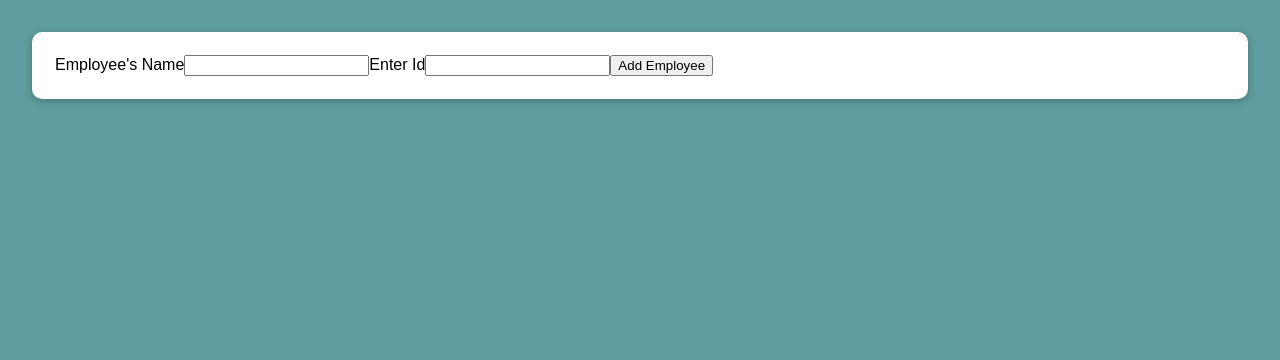
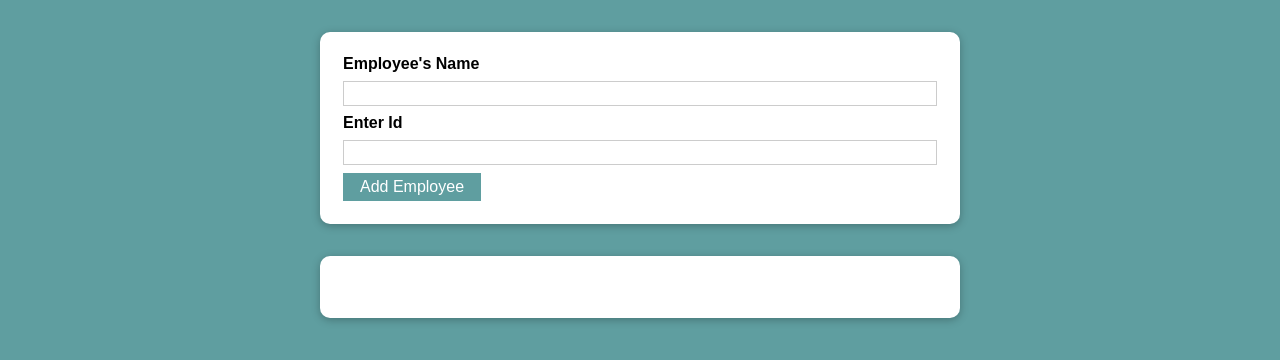
Before and after one commit to danbenhur/quick-project, a React (Create React App) app: page / in a window 1280 px wide. Shown: the top 360 px of the page. Built offline with nearby package versions, Linux system fonts and the light colour scheme.

Commit message:
form with card wrap

```diff
--- a/src/App.js
+++ b/src/App.js
@@ -1,10 +1,21 @@
 import React from "react";
-import AddEmployee from "./components/UI/Employees/AddEmployee";
+import { useState } from "react";
+import AddEmployee from "./components/Employees/AddEmployee";
+import EmployeesList from "./components/Employees/EmployeesList";
 
 function App() {
+  const [employeesList, setEmployeesList] = useState([]);
+
+  const addEmployeeHandler = (eName, eId) => {
+    setEmployeesList((oldEmployeesList) => {
+      return [...oldEmployeesList, { name: eName, id: eId }];
+    });
+  };
+
   return (
     <div>
-      <AddEmployee></AddEmployee>
+      <AddEmployee onAddEmployee={addEmployeeHandler} />
+      <EmployeesList employees={employeesList}></EmployeesList>
     </div>
   );
 }
--- /dev/null
+++ b/src/components/Employees/AddEmployee.js
@@ -0,0 +1,75 @@
+import react from "react";
+import styles from "./AddEmployee.module.css";
+import Card from "../UI/Card";
+import Button from "../UI/Button";
+import { useState } from "react";
+import ErrorModal from "../UI/ErrorModal";
+
+const AddEmployee = (props) => {
+  const [employeeNameInput, changeEmployeeInput] = useState("");
+  const [employeeIdInput, changeEmployeeId] = useState("");
+  const [error, setError] = useState();
+
+  const addEmployeeHandler = (event) => {
+    event.preventDefault();
+
+    if (
+      employeeNameInput.trim().length === 0 ||
+      employeeIdInput.trim().length === 0
+    ) {
+      setError({
+        title: "Invalid Input!",
+        message: "Please enter a valid Name and Id!",
+      });
+      return;
+    }
+    console.log(employeeNameInput, employeeIdInput);
+    props.onAddEmployee(employeeNameInput, employeeIdInput);
+    changeEmployeeInput("");
+    changeEmployeeId("");
+  };
+
+  const nameChangeHandler = (event) => {
+    changeEmployeeInput(event.target.value);
+  };
+  const idChangeHandler = (event) => {
+    changeEmployeeId(event.target.value);
+  };
+
+  const errorHandler = () => {
+    setError(null);
+  };
+
+  return (
+    <div>
+      {error && (
+        <ErrorModal
+          title={error.title}
+          message={error.message}
+          removeErrorMessage={errorHandler}
+        />
+      )}
+      <Card className={styles.input}>
+        <form onSubmit={addEmployeeHandler}>
+          <label htmlFor="employeesname">Employee's Name</label>
+          <input
+            id="employeesname"
+            type="text"
+            value={employeeNameInput}
+            onChange={nameChangeHandler}
+          ></input>
+          <label htmlFor="employeesid">Enter Id</label>
+          <input
+            id="employeesid"
+            type="number"
+            onChange={idChangeHandler}
+            value={employeeIdInput}
+          ></input>
+          <Button type="submit">Add Employee</Button>
+        </form>
+      </Card>
+    </div>
+  );
+};
+
+export default AddEmployee;
--- /dev/null
+++ b/src/components/Employees/AddEmployee.module.css
@@ -0,0 +1,26 @@
+.input {
+  margin: 2rem auto;
+  padding: 1rem;
+  width: 90%;
+  max-width: 40rem;
+}
+
+.input label {
+  display: block;
+  font-weight: bold;
+  margin-bottom: 0.5rem;
+}
+
+.input input {
+  font: inherit;
+  display: block;
+  width: 100%;
+  border: 1px solid #ccc;
+  padding: 0.15rem;
+  margin-bottom: 0.5rem;
+}
+
+.input input:focus {
+  outline: none;
+  border-color: #4f005f;
+}
--- /dev/null
+++ b/src/components/Employees/EmployeesList.js
@@ -0,0 +1,19 @@
+import react from "react";
+import styles from "./EmployeesList.module.css";
+import Card from "../UI/Card";
+
+const EmployeesList = (props) => {
+  return (
+    <Card className={styles.employees}>
+      <ul>
+        {props.employees.map((employee) => (
+          <li>
+            {employee.name} (Id number: {employee.id})
+          </li>
+        ))}
+      </ul>
+    </Card>
+  );
+};
+
+export default EmployeesList;
--- /dev/null
+++ b/src/components/Employees/EmployeesList.module.css
@@ -0,0 +1,16 @@
+.employees {
+  margin: 2rem auto;
+  width: 90%;
+  max-width: 40rem;
+}
+
+.employees ul {
+  list-style: none;
+  padding: 0;
+}
+
+.employees li {
+  border: 1px solid #ccc;
+  margin: 1rem auto;
+  padding: 0.5rem;
+}
--- /dev/null
+++ b/src/components/UI/Button.js
@@ -0,0 +1,16 @@
+import react from "react";
+import styles from "./Button.module.css";
+
+const Button = (props) => {
+  return (
+    <button
+      onClick={props.onClick}
+      className={styles.button}
+      type={props.type || "button"}
+    >
+      {props.children}
+    </button>
+  );
+};
+
+export default Button;
--- /dev/null
+++ b/src/components/UI/Button.module.css
@@ -0,0 +1,18 @@
+.button {
+  font: inherit;
+  border: 1px solid #5f9ea0;
+  background: #5f9ea0;
+  color: white;
+  padding: 0.25rem 1rem;
+  cursor: pointer;
+}
+
+.button:hover,
+.button:active {
+  background: #097f88;
+  border-color: #097f88;
+}
+
+.button:focus {
+  outline: none;
+}
--- a/src/components/UI/Card.js
+++ b/src/components/UI/Card.js
@@ -2,7 +2,9 @@ import react from "react";
 import styles from "./Card.module.css";
 
 const Card = (props) => {
-  return <div className={styles.card}>{props.children}</div>;
+  return (
+    <div className={`${styles.card} ${props.className}`}>{props.children}</div>
+  );
 };
 
 export default Card;
--- a/src/components/UI/Card.module.css
+++ b/src/components/UI/Card.module.css
@@ -3,5 +3,5 @@
   box-shadow: 0 2px 8px rgb(0 0 0 / 26%);
   border-radius: 10px;
   padding: 23px;
-  margin: 32px;
+  margin: 2rm auto;
 }
--- a/src/components/UI/Employees/AddEmployee.js
+++ /dev/null
@@ -1,21 +0,0 @@
-import react from "react";
-import Card from "../Card";
-
-const AddEmployee = (props) => {
-  const addEmployeeHandler = (event) => {
-    event.preventDefault();
-  };
-  return (
-    <Card>
-      <form onSubmit={addEmployeeHandler}>
-        <label htmlFor="employeesname">Employee's Name</label>
-        <input id="employeesname" type="text"></input>
-        <label htmlFor="employeesid">Enter Id</label>
-        <input id="employeesid" type="number"></input>
-        <button type="submit">Add Employee</button>
-      </form>
-    </Card>
-  );
-};
-
-export default AddEmployee;
--- /dev/null
+++ b/src/components/UI/ErrorModal.js
@@ -0,0 +1,25 @@
+import React from "react";
+import Card from "./Card";
+import Button from "./Button";
+import styles from "./ErrorModal.module.css";
+
+const ErrorModal = (props) => {
+  return (
+    <div>
+      <div className={styles.backdrop} onClick={props.removeErrorMessage} />
+      <Card className={styles.modal}>
+        <header className={styles.header}>
+          <h2>{props.title}</h2>
+        </header>
+        <div className={styles.content}>
+          <p>{props.message}</p>
+        </div>
+        <footer className={styles.actions}>
+          <Button onClick={props.removeErrorMessage}>Okay</Button>
+        </footer>
+      </Card>
+    </div>
+  );
+};
+
+export default ErrorModal;
--- /dev/null
+++ b/src/components/UI/ErrorModal.module.css
@@ -0,0 +1,45 @@
+.backdrop {
+  position: fixed;
+  top: 0;
+  left: 0;
+  width: 100%;
+  height: 100vh;
+  z-index: 10;
+  background: rgba(0, 0, 0, 0.75);
+}
+
+.modal {
+  position: fixed;
+  top: 30vh;
+  left: 10%;
+  width: 80%;
+  z-index: 100;
+  overflow: hidden;
+}
+
+.header {
+  background: #4f005f;
+  padding: 1rem;
+}
+
+.header h2 {
+  margin: 0;
+  color: white;
+}
+
+.content {
+  padding: 1rem;
+}
+
+.actions {
+  padding: 1rem;
+  display: flex;
+  justify-content: flex-end;
+}
+
+@media (min-width: 768px) {
+  .modal {
+    left: calc(50% - 20rem);
+    width: 40rem;
+  }
+}
```
